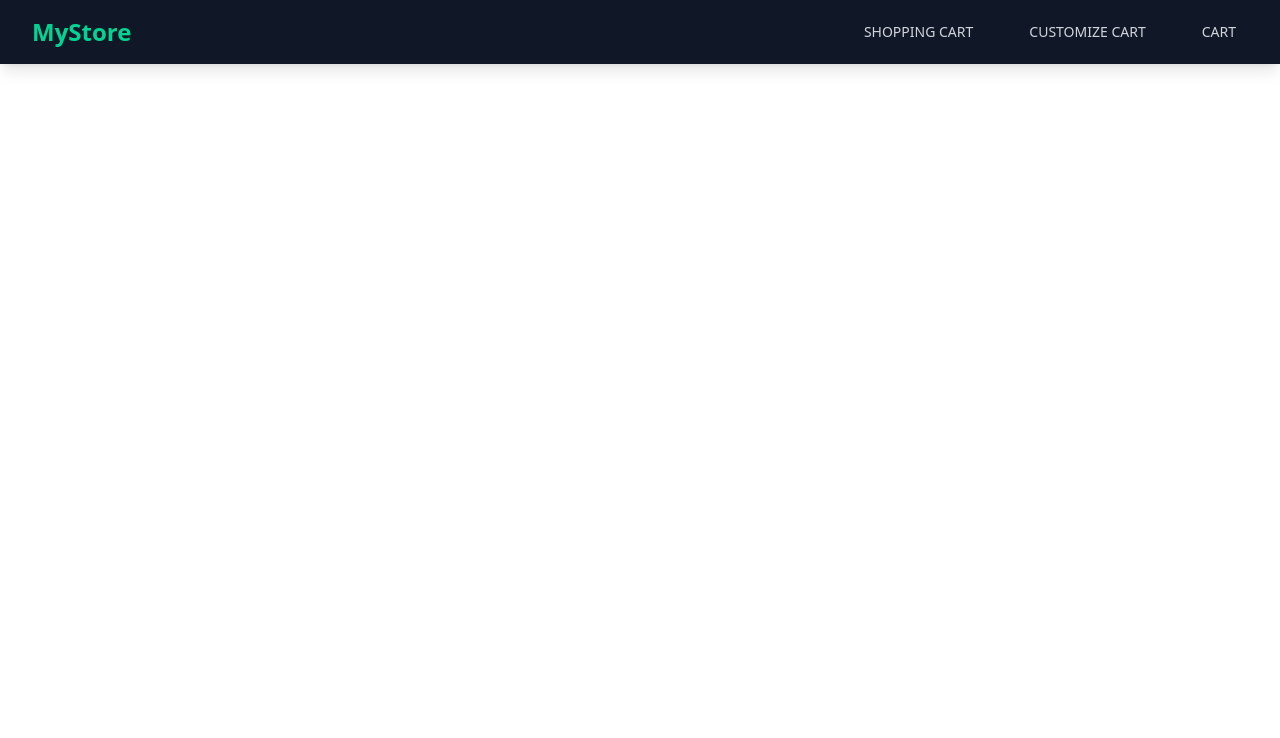
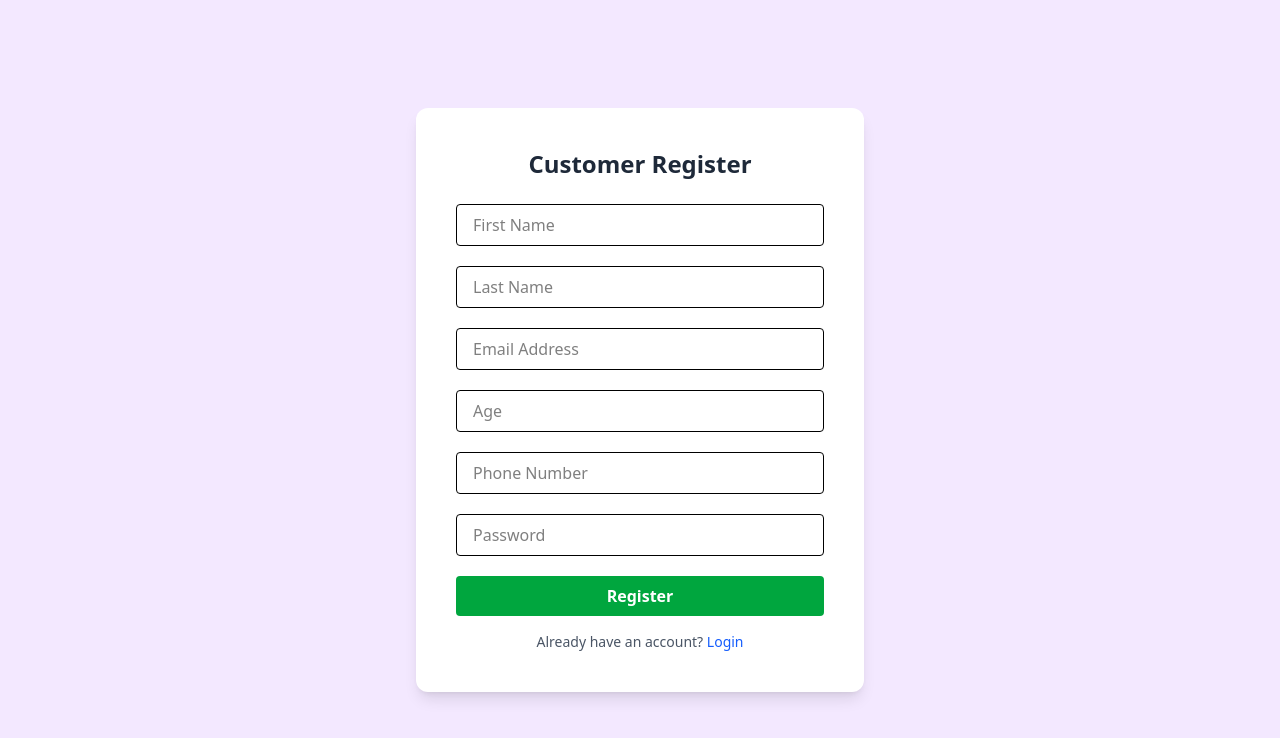
Before and after one commit to theshanGeeth123/MERN-ShoppingCart2, a React (Vite) app in the folder frontend/: page /customer/register in a window 1280 px wide. Shown: the top 738 px of the page. Built offline with nearby package versions, Linux system fonts and the light colour scheme.

Commit message:
Customer Login and Register created

```diff
--- a/frontend/src/App.jsx
+++ b/frontend/src/App.jsx
@@ -1,28 +1,38 @@
-import React from 'react';
-import { BrowserRouter as Router, Routes, Route, Link } from 'react-router-dom';
-import CartPage from './shoppingCart/CartPage';
-import AddItemPage from './shoppingCart/AddItemPage';
-import EditItemPage from './shoppingCart/EditItemPage';
-import Nav from './shoppingCart/Nav';
-import Home from './shoppingCart/Home';
-import AllItemsPage from './shoppingCart/admin/AllItemsPage';
+import React from "react";
+import { BrowserRouter as Router, Routes, Route, Link } from "react-router-dom";
+import CartPage from "./shoppingCart/CartPage";
+import AddItemPage from "./shoppingCart/AddItemPage";
+import EditItemPage from "./shoppingCart/EditItemPage";
+import Nav from "./shoppingCart/Nav";
+import Home from "./shoppingCart/Home";
+import AllItemsPage from "./shoppingCart/admin/AllItemsPage";
 
+// customer section
+
+import CustomerEntry from "./customer/CustomerEntry";
+import CustomerHome from "./customer/CustomerHome";
+import CustomerLogin from "./customer/CustomerLogin";
+import CustomerRegister from "./customer/CustomerRegister";
 
 function App() {
   return (
-
     <Router>
-      <Nav />
+      {/* <Nav /> */}
       <Routes>
-        <Route path="/" element={<Home />} />
+        <Route path="/" element={<CustomerEntry />} />
+        <Route path="/customer" element={<CustomerEntry />} />
+        {/* <Route path="/" element={<Home />} /> */}
         <Route path="/home" element={<Home />} />
         <Route path="/cart/new" element={<AddItemPage />} />
         <Route path="/cart/edit/:id" element={<EditItemPage />} />
         <Route path="/cart" element={<CartPage />} />
         <Route path="/adminCart" element={<AllItemsPage />} />
+
+        <Route path="/customer/register" element={<CustomerRegister />} />
+        <Route path="/customer/login" element={<CustomerLogin />} />
+        <Route path="/customer/home" element={<CustomerHome />} />
       </Routes>
     </Router>
-
   );
 }
 
--- /dev/null
+++ b/frontend/src/customer/CustomerEntry.jsx
@@ -0,0 +1,33 @@
+import React from "react";
+import { useNavigate } from "react-router-dom";
+
+function CustomerEntry() {
+  const navigate = useNavigate();
+
+  return (
+    <div className="min-h-screen flex items-center justify-center bg-gradient-to-br from-blue-100 to-purple-200">
+      <div className="bg-white shadow-xl rounded-2xl p-10 w-full max-w-md text-center">
+        <h1 className="text-3xl font-bold mb-6 text-gray-800">Welcome Customer</h1>
+        <p className="mb-8 text-gray-600">Please choose an option to continue</p>
+
+        <div className="flex flex-col gap-4">
+          <button
+            onClick={() => navigate("/customer/login")}
+            className="bg-blue-600 hover:bg-blue-700 text-white font-semibold py-2 px-4 rounded transition"
+          >
+            Login
+          </button>
+
+          <button
+            onClick={() => navigate("/customer/register")}
+            className="bg-green-600 hover:bg-green-700 text-white font-semibold py-2 px-4 rounded transition"
+          >
+            Register
+          </button>
+        </div>
+      </div>
+    </div>
+  );
+}
+
+export default CustomerEntry;
--- /dev/null
+++ b/frontend/src/customer/CustomerHome.jsx
@@ -0,0 +1,28 @@
+import React from "react";
+import { useNavigate,Link } from "react-router-dom";
+
+function CustomerHome() {
+  const navigate = useNavigate();
+
+  const handleLogout = () => {
+    localStorage.removeItem("customer");
+    navigate("/");
+  };
+
+  return (
+    <div className="min-h-screen flex flex-col items-center justify-center bg-green-100">
+      <h1 className="text-3xl font-bold mb-6">Welcome to Customer Home Page!</h1>
+      <button
+        onClick={handleLogout}
+        className="bg-red-600 hover:bg-red-700 text-white font-semibold py-2 px-4 rounded"
+      >
+        Logout
+      </button>
+
+        <Link to={"/home"}>Shopping Cart Customer</Link>
+
+    </div>
+  );
+}
+
+export default CustomerHome;
--- /dev/null
+++ b/frontend/src/customer/CustomerLogin.jsx
@@ -0,0 +1,87 @@
+import React, { useState } from "react";
+import { useNavigate } from "react-router-dom";
+import axios from "axios";
+
+function CustomerLogin() {
+  const [formData, setFormData] = useState({
+    email: "",
+    password: "",
+  });
+
+  const [error, setError] = useState("");
+  const navigate = useNavigate();
+
+  const handleChange = (e) => {
+    setFormData((prev) => ({
+      ...prev,
+      [e.target.name]: e.target.value,
+    }));
+  };
+
+  const handleSubmit = async (e) => {
+    e.preventDefault();
+    setError("");
+
+    try {
+      // Replace this URL with your actual backend login endpoint
+      const res = await axios.post("http://localhost:5000/api/customers/login", formData);
+
+      // Assuming backend returns user data on successful login
+      const userData = res.data;
+
+      // Save login state, here simply using localStorage
+      localStorage.setItem("customer", JSON.stringify(userData));
+
+      alert("Login successful!");
+      navigate("/customer/home");
+    } catch (err) {
+      setError(err.response?.data?.message || "Login failed");
+    }
+  };
+
+  return (
+    <div className="min-h-screen flex items-center justify-center bg-purple-100">
+      <div className="bg-white p-10 rounded-xl shadow-lg w-full max-w-md">
+        <h2 className="text-2xl font-bold mb-6 text-gray-800 text-center">Customer Login</h2>
+        {error && <p className="text-red-500 text-sm mb-4">{error}</p>}
+        <form onSubmit={handleSubmit} className="space-y-5">
+          <input
+            type="email"
+            name="email"
+            placeholder="Email Address"
+            value={formData.email}
+            onChange={handleChange}
+            className="w-full border rounded px-4 py-2 focus:outline-none focus:ring focus:border-blue-400"
+            required
+          />
+          <input
+            type="password"
+            name="password"
+            placeholder="Password"
+            value={formData.password}
+            onChange={handleChange}
+            className="w-full border rounded px-4 py-2 focus:outline-none focus:ring focus:border-blue-400"
+            required
+          />
+          <button
+            type="submit"
+            className="w-full bg-blue-600 hover:bg-blue-700 text-white font-semibold py-2 px-4 rounded"
+          >
+            Login
+          </button>
+        </form>
+        <p className="mt-4 text-sm text-gray-600 text-center">
+          Don't have an account?{" "}
+          <span
+            className="text-green-600 cursor-pointer hover:underline"
+            onClick={() => navigate("/customer/register")}
+          >
+            Register here
+          </span>
+        </p>
+      </div>
+    </div>
+  );
+}
+
+export default CustomerLogin;
--- /dev/null
+++ b/frontend/src/customer/CustomerRegister.jsx
@@ -0,0 +1,121 @@
+import React, { useState } from "react";
+import { useNavigate } from "react-router-dom";
+import axios from "axios";
+
+function CustomerRegister() {
+  const [formData, setFormData] = useState({
+    firstName: "",
+    lastName: "",
+    email: "",
+    age: "",
+    phone: "",
+    password: "",
+  });
+
+  const navigate = useNavigate();
+  const [error, setError] = useState("");
+
+  const handleChange = (e) => {
+    setFormData((prev) => ({
+      ...prev,
+      [e.target.name]: e.target.value,
+    }));
+  };
+
+  const handleSubmit = async (e) => {
+    e.preventDefault();
+    setError("");
+
+    try {
+      // Make sure this URL matches your backend register endpoint
+      await axios.post("http://localhost:5000/api/customers/register", formData);
+      alert("Registered successfully. Please login.");
+      navigate("/customer"); // Redirect back to entry page
+    } catch (err) {
+      setError(err.response?.data?.message || "Registration failed");
+    }
+  };
+
+  return (
+    <div className="min-h-screen flex items-center justify-center bg-purple-100">
+      <div className="bg-white p-10 rounded-xl shadow-lg w-full max-w-md">
+        <h2 className="text-2xl font-bold mb-6 text-gray-800 text-center">Customer Register</h2>
+        {error && <p className="text-red-500 text-sm mb-4">{error}</p>}
+        <form onSubmit={handleSubmit} className="space-y-5">
+          <input
+            type="text"
+            name="firstName"
+            placeholder="First Name"
+            value={formData.firstName}
+            onChange={handleChange}
+            className="w-full border rounded px-4 py-2 focus:outline-none focus:ring focus:border-blue-400"
+            required
+          />
+          <input
+            type="text"
+            name="lastName"
+            placeholder="Last Name"
+            value={formData.lastName}
+            onChange={handleChange}
+            className="w-full border rounded px-4 py-2 focus:outline-none focus:ring focus:border-blue-400"
+            required
+          />
+          <input
+            type="email"
+            name="email"
+            placeholder="Email Address"
+            value={formData.email}
+            onChange={handleChange}
+            className="w-full border rounded px-4 py-2 focus:outline-none focus:ring focus:border-blue-400"
+            required
+          />
+          <input
+            type="number"
+            name="age"
+            placeholder="Age"
+            value={formData.age}
+            onChange={handleChange}
+            className="w-full border rounded px-4 py-2 focus:outline-none focus:ring focus:border-blue-400"
+            required
+            min={1}
+          />
+          <input
+            type="text"
+            name="phone"
+            placeholder="Phone Number"
+            value={formData.phone}
+            onChange={handleChange}
+            className="w-full border rounded px-4 py-2 focus:outline-none focus:ring focus:border-blue-400"
+            required
+          />
+          <input
+            type="password"
+            name="password"
+            placeholder="Password"
+            value={formData.password}
+            onChange={handleChange}
+            className="w-full border rounded px-4 py-2 focus:outline-none focus:ring focus:border-blue-400"
+            required
+          />
+          <button
+            type="submit"
+            className="w-full bg-green-600 hover:bg-green-700 text-white font-semibold py-2 px-4 rounded"
+          >
+            Register
+          </button>
+        </form>
+        <p className="mt-4 text-sm text-gray-600 text-center">
+          Already have an account?{" "}
+          <span
+            className="text-blue-600 cursor-pointer hover:underline"
+            onClick={() => navigate("/customer/login")}
+          >
+            Login
+          </span>
+        </p>
+      </div>
+    </div>
+  );
+}
+
+export default CustomerRegister;
--- a/frontend/src/shoppingCart/AddItemPage.jsx
+++ b/frontend/src/shoppingCart/AddItemPage.jsx
@@ -1,5 +1,7 @@
 import React, { useState } from "react";
 import { useNavigate } from "react-router-dom";
+
+import Nav from "./Nav";
 
 function AddItemPage() {
   const [product, setProduct] = useState({
@@ -56,6 +58,8 @@ function AddItemPage() {
 
   return (
     <div className="min-h-screen bg-gray-900 py-12 px-4 sm:px-6 lg:px-8">
+      <Nav/>
+
       <div className="max-w-md mx-auto bg-gray-800 rounded-xl shadow-2xl overflow-hidden">
         <div className="bg-gradient-to-r from-emerald-700 to-emerald-600 p-6">
           <h2 className="text-2xl font-bold text-white text-center">
--- a/frontend/src/shoppingCart/CartPage.jsx
+++ b/frontend/src/shoppingCart/CartPage.jsx
@@ -1,5 +1,7 @@
 import React, { useEffect, useState } from 'react';
 import { Link } from 'react-router-dom';
+
+import Nav from "./Nav";
 
 function CartPage() {
   const [cart, setCart] = useState([]);
@@ -42,6 +44,8 @@ function CartPage() {
 
   return (
     <div className="min-h-screen bg-gray-900 py-12 px-4 sm:px-6 lg:px-8">
+
+      <Nav />
       <div className="max-w-3xl mx-auto">
         <div className="flex justify-between items-center mb-8">
           <h1 className="text-3xl font-bold text-emerald-400">Your Shopping Cart</h1>
--- a/frontend/src/shoppingCart/EditItemPage.jsx
+++ b/frontend/src/shoppingCart/EditItemPage.jsx
@@ -1,5 +1,7 @@
 import React, { useEffect, useState } from 'react';
 import { useNavigate, useParams } from 'react-router-dom';
+
+import Nav from "./Nav";
 
 function EditItemPage() {
   const { id } = useParams();
@@ -104,6 +106,8 @@ function EditItemPage() {
 
   return (
     <div className="min-h-screen bg-gray-900 py-12 px-4 sm:px-6 lg:px-8">
+
+      <Nav />
       <div className="max-w-3xl mx-auto">
         <div className="bg-gray-800 rounded-xl shadow-2xl overflow-hidden">
           {/* Header */}
--- a/frontend/src/shoppingCart/Home.jsx
+++ b/frontend/src/shoppingCart/Home.jsx
@@ -1,5 +1,7 @@
 import React, { useEffect, useState } from 'react';
 import axios from 'axios';
+
+import Nav from "./Nav";
 
 function Home() {
   const [products, setProducts] = useState([]);
@@ -44,6 +46,8 @@ function Home() {
 
   return (
     <div className="min-h-screen bg-gray-900 p-6 sm:p-8">
+      <Nav />
+
       <div className="max-w-7xl mx-auto">
         <h1 className="text-3xl font-bold text-emerald-400 mb-8">Our Products</h1>
 
--- a/frontend/src/shoppingCart/admin/AllItemsPage.jsx
+++ b/frontend/src/shoppingCart/admin/AllItemsPage.jsx
@@ -1,5 +1,7 @@
 import React, { useEffect, useState } from 'react';
 import { useNavigate } from 'react-router-dom';
+
+import Nav from '../Nav';
 
 function AllItemsPage() {
   const [products, setProducts] = useState([]);
@@ -37,6 +39,9 @@ function AllItemsPage() {
 
   return (
     <div className="min-h-screen bg-gray-900 p-6 sm:p-8">
+
+      <Nav />
+
       <div className="max-w-7xl mx-auto">
         <div className="flex flex-col sm:flex-row justify-between items-start sm:items-center mb-8 gap-4">
           <h1 className="text-3xl font-bold text-emerald-400">Product Management</h1>
```
